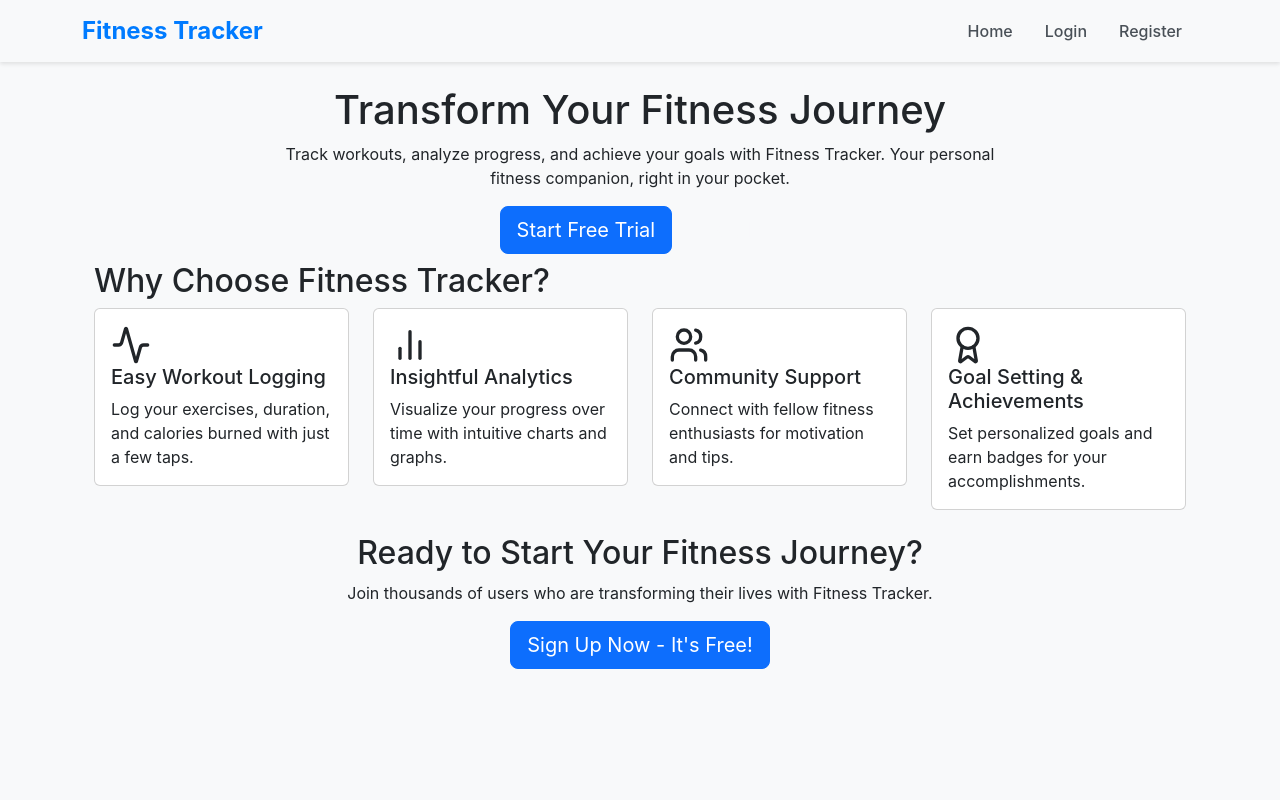
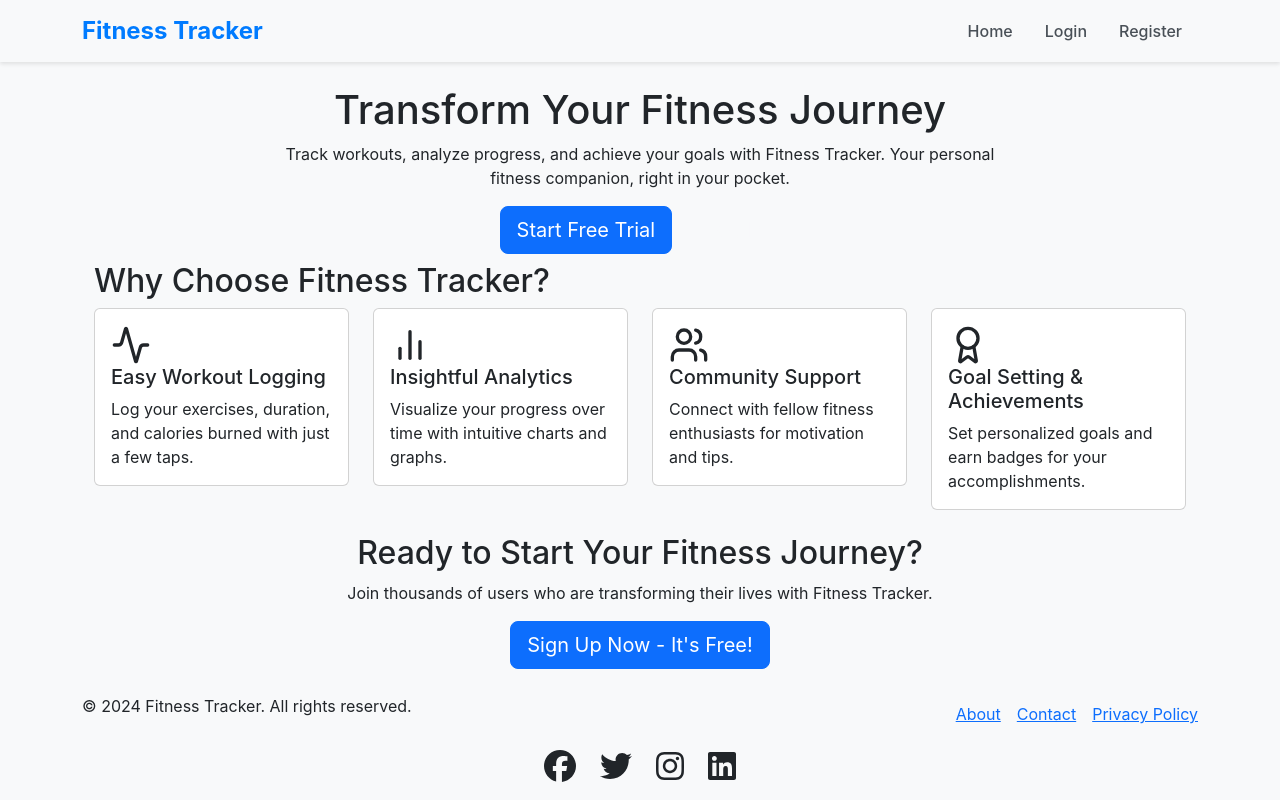
Before and after one commit to OscarBackman92/pp5-fitness-tracker, a React (Create React App) app: page / in a window 1280 px wide. Built offline with nearby package versions, Linux system fonts and the light colour scheme.

Commit message:
add footer component, css fortawsome install

```diff
--- a/package.json
+++ b/package.json
@@ -3,6 +3,8 @@
   "version": "0.1.0",
   "private": true,
   "dependencies": {
+    "@fortawesome/free-brands-svg-icons": "^6.6.0",
+    "@fortawesome/react-fontawesome": "^0.2.2",
     "@testing-library/jest-dom": "^5.17.0",
     "@testing-library/react": "^13.4.0",
     "@testing-library/user-event": "^13.5.0",
--- a/src/App.js
+++ b/src/App.js
@@ -12,6 +12,7 @@ import WorkoutDetails from './pages/WorkoutDetails';
 import LogWorkout from './pages/LogWorkout';
 import EditWorkout from './pages/EditWorkout';
 import Navbar from './components/Navbar';
+import Footer from './components/Footer'; // Import Footer
 import Loading from './components/Loading';
 
 import 'bootstrap/dist/css/bootstrap.min.css';
@@ -54,17 +55,14 @@ function App() {
 
   return (
     <Router>
-      <div className="App">
+      <div className="App d-flex flex-column min-vh-100">
         <Navbar auth={auth} setAuth={setAuth} userInfo={userInfo} />
         {error && <Alert variant="danger" dismissible onClose={() => setError(null)}>{error}</Alert>}
-        <Container className="mt-4">
+        <Container className="mt-4 flex-grow-1">
           <Routes>
-            {/* Public routes */}
             <Route path="/" element={<HomePage />} />
             <Route path="/login" element={<Login setAuth={setAuth} setUserInfo={setUserInfo} />} />
             <Route path="/register" element={<Register />} />
-
-            {/* Private routes */}
             <Route path="/dashboard" element={
               <PrivateRoute>
                 <Dashboard userInfo={userInfo} />
@@ -97,6 +95,7 @@ function App() {
             } />
           </Routes>
         </Container>
+        <Footer /> {/* Add the Footer here */}
       </div>
     </Router>
   );
--- /dev/null
+++ b/src/Styles/Footer.css
@@ -0,0 +1,31 @@
+footer a {
+    color: #007bff;
+    text-decoration: none;
+  }
+
+  footer a:hover {
+    text-decoration: underline;
+  }
+
+  footer .fa-facebook,
+  footer .fa-twitter,
+  footer .fa-instagram,
+  footer .fa-linkedin {
+    transition: color 0.3s ease;
+  }
+
+  footer .fa-facebook:hover {
+    color: #3b5998;
+  }
+
+  footer .fa-twitter:hover {
+    color: #1DA1F2;
+  }
+
+  footer .fa-instagram:hover {
+    color: #C13584;
+  }
+
+  footer .fa-linkedin:hover {
+    color: #0077B5;
+  }
--- /dev/null
+++ b/src/components/Footer.js
@@ -0,0 +1,42 @@
+import React from 'react';
+import { Container, Row, Col } from 'react-bootstrap';
+import { Link } from 'react-router-dom';
+import { FontAwesomeIcon } from '@fortawesome/react-fontawesome';
+import { faFacebook, faTwitter, faInstagram, faLinkedin } from '@fortawesome/free-brands-svg-icons';
+
+const Footer = () => {
+  return (
+    <footer className="bg-light py-3">
+      <Container>
+        <Row className="align-items-center">
+          <Col md={6}>
+            <p>&copy; {new Date().getFullYear()} Fitness Tracker. All rights reserved.</p>
+          </Col>
+          <Col md={6} className="text-md-end">
+            <Link to="/about" className="me-3">About</Link>
+            <Link to="/contact" className="me-3">Contact</Link>
+            <Link to="/privacy">Privacy Policy</Link>
+          </Col>
+        </Row>
+        <Row className="mt-3">
+          <Col className="text-center">
+            <a href="https://www.facebook.com" className="text-dark me-4">
+              <FontAwesomeIcon icon={faFacebook} size="2x" />
+            </a>
+            <a href="https://www.twitter.com" className="text-dark me-4">
+              <FontAwesomeIcon icon={faTwitter} size="2x" />
+            </a>
+            <a href="https://www.instagram.com" className="text-dark me-4">
+              <FontAwesomeIcon icon={faInstagram} size="2x" />
+            </a>
+            <a href="https://www.linkedin.com" className="text-dark">
+              <FontAwesomeIcon icon={faLinkedin} size="2x" />
+            </a>
+          </Col>
+        </Row>
+      </Container>
+    </footer>
+  );
+};
+
+export default Footer;
--- a/src/pages/Dashboard.js
+++ b/src/pages/Dashboard.js
@@ -5,7 +5,7 @@ import { Link } from 'react-router-dom';
 function Dashboard({ userInfo }) {
   return (
     <Container className="mt-4">
-      <h1>Welcome back, {userInfo?.name || userInfo?.username}!</h1>
+      <h1>Welcome back, {userInfo?.username || userInfo?.name || 'User'}!</h1>
 
       <Row className="mt-4">
         <Col md={6} lg={3} className="mb-4">
```
Also changed, not shown: 1 other file (tests, documents, lock files or other folders).
